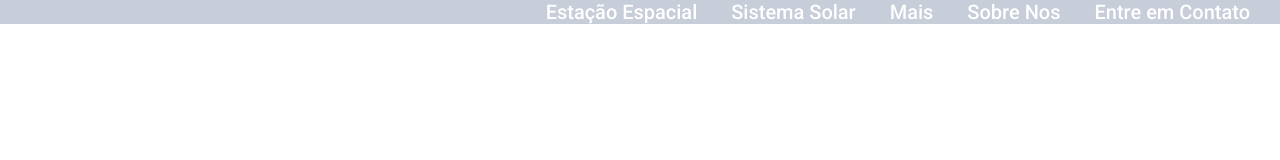
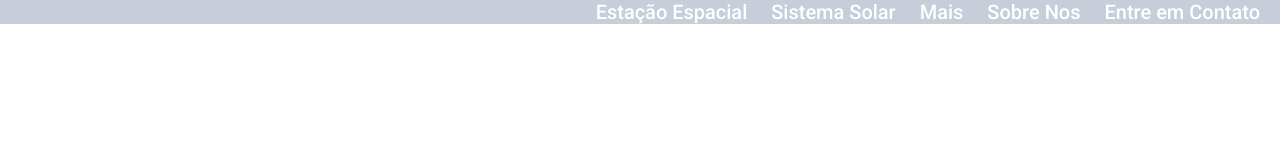
Before and after one commit to DaronBecaus/Projeto-1, a plain HTML site: page index.html in a window 1280 px wide. Drawn offline with Linux system fonts and the light colour scheme.

Commit message:
Update style.css

```diff
--- a/css/style.css
+++ b/css/style.css
@@ -20,5 +20,5 @@ a {
     font-size: 20px;
     font-family: 'Roboto', sans-serif;
     font-weight: 500;
-    margin-right: 30px;
+    margin-right: 20px;
 }
```
